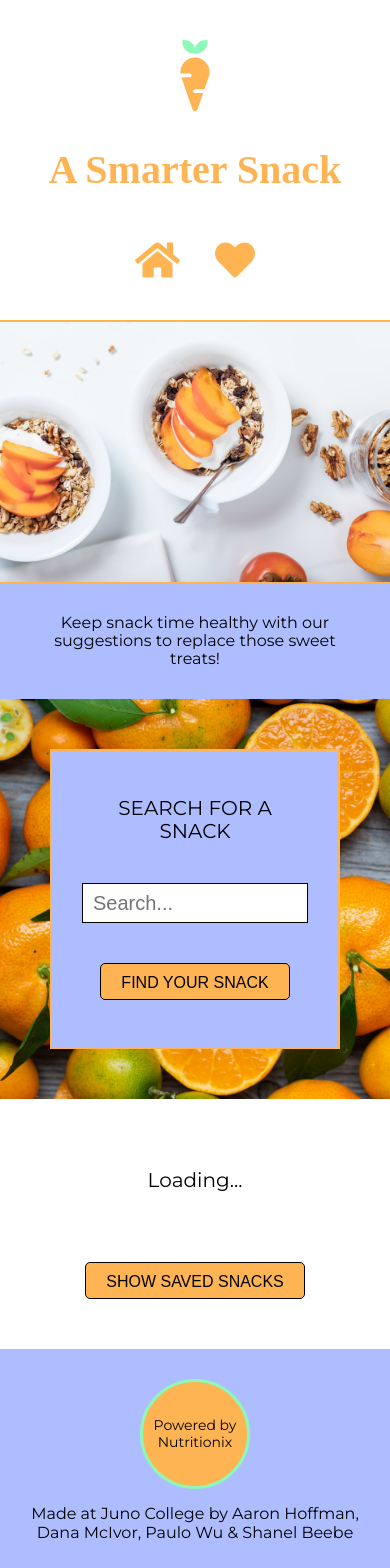
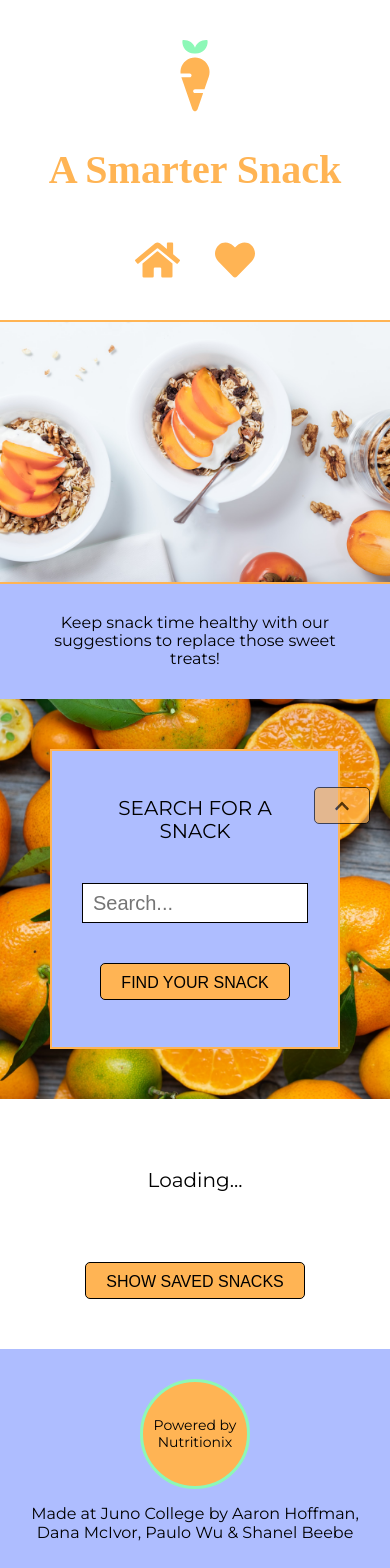
Before and after one commit to The-Bitter-Bitter-Parents/aBitterParent, a React (Create React App) app: page /comparison/1/1 in a window 390 px wide. Shown: the top 1568 px of the page. Built offline with nearby package versions, Linux system fonts and the light colour scheme; no server answers; a web font is replaced by a local one.

Commit message:
final touches

```diff
--- a/public/index.html
+++ b/public/index.html
@@ -26,7 +26,7 @@
     -->
     <link rel="preconnect" href="https://fonts.gstatic.com">
     <link href="https://fonts.googleapis.com/css2?family=Maitree&family=Montserrat:wght@400;700&display=swap" rel="stylesheet">
-    <title>React App</title>
+    <title>A Smarter Snack</title>
   </head>
   <body>
     <noscript>You need to enable JavaScript to run this app.</noscript>
--- a/src/App.css
+++ b/src/App.css
@@ -229,7 +229,7 @@ li {
 
 a {
   text-decoration: none;
-  color: black;
+  color: #000;
 }
 
 a:hover,
@@ -374,7 +374,7 @@ form label {
 input {
   width: 80%;
   margin: 40px 0;
-  border: 1px solid black;
+  border: 1px solid #000;
   height: 40px;
   padding-left: 10px;
 }
@@ -382,7 +382,7 @@ input {
 button,
 .deleteButtonContainer {
   background-color: #ffb454;
-  border: 1px solid black;
+  border: 1px solid #000;
   border-radius: 5px;
   padding: 10px 20px 7px;
   text-transform: uppercase;
@@ -398,6 +398,13 @@ button:focus,
   cursor: pointer;
 }
 
+.errorMessage {
+  display: flex;
+  flex-direction: column;
+  justify-content: center;
+  align-items: center;
+}
+
 .resultsContainer ul,
 .snackPairs ul {
   display: grid;
@@ -410,7 +417,7 @@ button:focus,
 .resultsContainer ul li,
 .snackPairs ul li {
   border: 2px solid #ffb454;
-  padding: 20px;
+  padding: 45px 20px 20px;
   margin-bottom: 20px;
   width: 100%;
 }
@@ -509,6 +516,13 @@ li h4 {
   justify-content: center;
 }
 
+.toTopButton {
+  position: fixed;
+  bottom: 20px;
+  right: -100px;
+  opacity: 0.65;
+}
+
 footer {
   font-size: 0.8rem;
 }
@@ -560,6 +574,10 @@ footer {
 
   button {
     font-size: 0.8rem;
+  }
+
+  .toTopButton {
+    right: 20px;
   }
 }
 
--- a/src/App.js
+++ b/src/App.js
@@ -9,16 +9,32 @@ import Footer from "./Footer";
 import {
   Route,
   BrowserRouter as Router,
-}
+} from 'react-router-dom'
+import SavedSnacks from "./SavedSnacks";
+import { useRef } from 'react';
+import { FontAwesomeIcon } from "@fortawesome/react-fontawesome";
+import { faChevronUp } from "@fortawesome/free-solid-svg-icons";
 
-from 'react-router-dom'
-import SavedSnacks from "./SavedSnacks";
 
 function App() {
 
+  const topRef = useRef()
+  const scrollToTop = () => {
+    topRef.current.scrollIntoView({behavior: 'smooth'})
+  };
+
+  const chevronUp = (
+    <FontAwesomeIcon
+      icon={faChevronUp}
+      size="1x"
+      color="#000"
+      aria-hidden="false"
+    />
+  );
+
   return (
     <Router basename={process.env.PUBLIC_URL}>
-      <div>
+      <div ref={topRef}>
         <Header />
         <Form />
         {/* Show results when user does a search */}
@@ -29,6 +45,7 @@ function App() {
         <Route path='/savedComparison/:key' component={SavedComparison} />
         <Route exact path={['/', '/results/:query', '/comparison/:choice/:sugar', '/savedComparison/:key']} component={SavedButton} />
         <Route path='/SavedSnacks' component={SavedSnacks} />
+        <button className="toTopButton" onClick={scrollToTop}>{chevronUp}</button>
         <Footer />
       </div>
     </Router>
--- a/src/Comparison.js
+++ b/src/Comparison.js
@@ -24,6 +24,8 @@ const Comparison = (props) => {
   const [choiceSnack, setChoiceSnack] = useState({});
   const [healthySnack, setHealthySnack] = useState({});
   const [isLoading, setIsLoading] = useState(true);
+  const [isDisabled, setIsDisabled] = useState(false);
+  const [buttonText, setButtonText] = useState('Save This Pair');
 
   const getDetails = (query, setterFunction) => {
     // API Call
@@ -52,10 +54,6 @@ const Comparison = (props) => {
       .catch((error) => console.log("error", error));
   };
 
-  // const getComparison = (userChoice, userSugar) => {
-    // Filter through healthy array and only include snacks with 5g or less sugar than the choice
-
-  // };
   //  Save pair of foods to firebase when user pushes save pair button
   const savePair = () => {
     const pair = {
@@ -64,9 +62,12 @@ const Comparison = (props) => {
     };
     const dbRef = firebase.database().ref();
     dbRef.push(pair);
+    setIsDisabled(true);
+    setButtonText('Saved');
   };
 
    //  Make API call on component mount
+  // Filter through healthy array and only include snacks with 5g or less sugar than the choice
   useEffect(() => {
     const healthySnack = healthyArray.filter((item) => {
       return item.sugarContent <= sugar - 5;
@@ -99,7 +100,7 @@ const Comparison = (props) => {
                 snackItem={healthySnack}
                 heading="A Healthier Choice"
               />
-              <button onClick={savePair}>Save This Pair</button>
+              <button onClick={savePair} disabled={isDisabled}>{buttonText}</button>
             </>
           ) : (
             <div className="nutritionContainer">
--- a/src/Footer.js
+++ b/src/Footer.js
@@ -5,8 +5,8 @@ const Footer = () => {
         <a href="https://www.nutritionix.com/">Powered by Nutritionix</a>
       </div>
       <p>
-        Made at <a href="https://junocollege.com/">Juno College</a> by Aaron
-        Hoffman, Dana McIvor, Paulo Wu & Shanel Beebe
+        Made at <a href="https://junocollege.com/">Juno College</a> by <a href="https://github.com/Aaron-Hoffman">Aaron
+        Hoffman</a>, <a href="https://github.com/dlmcivor">Dana McIvor</a>, <a href="https://github.com/WuPaulo">Paulo Wu</a> & <a href="https://github.com/shanelbb">Shanel Beebe</a>
       </p>
     </footer>
   );
--- a/src/Header.js
+++ b/src/Header.js
@@ -37,7 +37,7 @@ const Header = () => {
                 <span className="visuallyHidden">Home</span>
               </li>
             </Link>
-            <Link to="/SavedSnacks">
+            <Link to="/SavedSnacks" >
               <li>
                 {heart}
                 <span className="visuallyHidden">Saved Snacks</span>
--- a/src/SavedSnacks.js
+++ b/src/SavedSnacks.js
@@ -1,9 +1,10 @@
 import firebase from "./firebase";
-import { useEffect, useState } from "react";
+import { useEffect, useState, useRef } from "react";
 import { Link } from "react-router-dom";
 
 const SavedSnacks = () => {
   const [savedPairs, setSavedPairs] = useState([]);
+  const scrollRef = useRef();
 
   useEffect(() => {
     const dbRef = firebase.database().ref();
@@ -18,6 +19,7 @@ const SavedSnacks = () => {
         });
       }
       setSavedPairs(newState);
+      scrollRef.current.scrollIntoView({behavior: 'smooth'})
     });
     return () => {
       dbRef.off();
@@ -30,7 +32,7 @@ const SavedSnacks = () => {
   };
 
   return (
-    <div className="snackPairs wrapper">
+    <div className="snackPairs wrapper" ref={scrollRef}>
       <ul>
         {savedPairs.map((pair) => {
           return (
```
